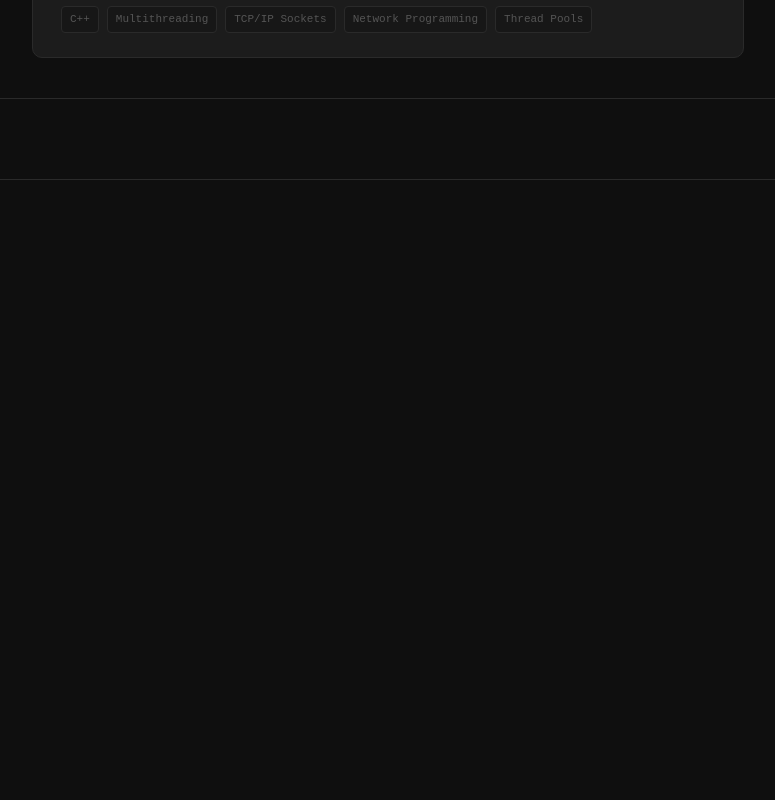
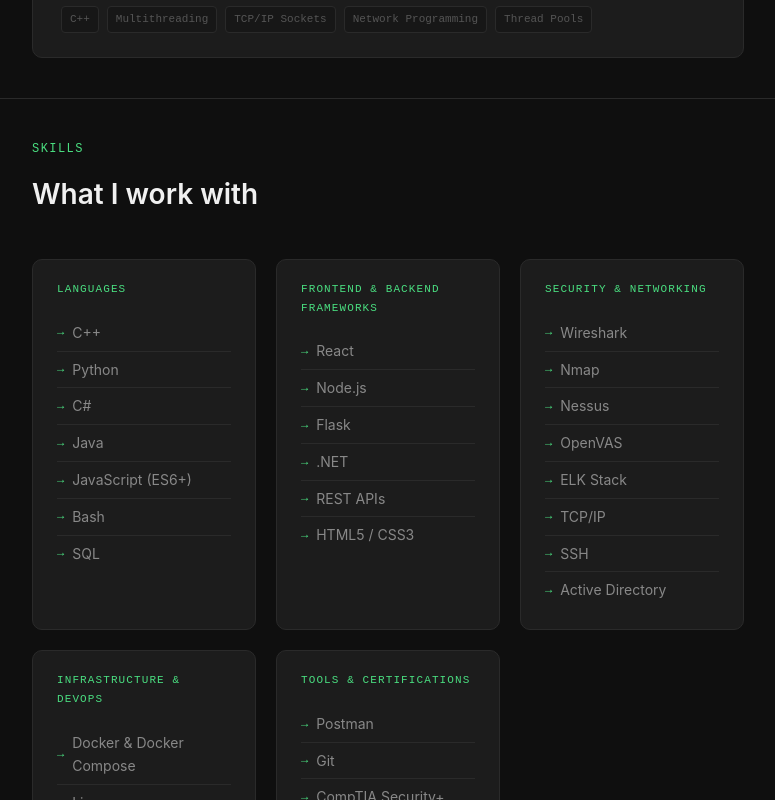
Before and after one commit to Abdihakim-bit/portfolio, a React app: page / in a window 1280 px wide. Shown: the part 2900-3700 px from the top of the page, without its empty margins (252-1027 px from the left). Before the commit the page ends 3160 px from the top, so only its background shows below. Built offline with nearby package versions, Linux system fonts and the light colour scheme; the HTML template or start-up script is replaced by a standard one.

Commit message:
Updated the skills sections

```diff
--- a/src/components/Skills.jsx
+++ b/src/components/Skills.jsx
@@ -1,7 +1,54 @@
 import React from 'react';
+import styles from './Skills.module.css';
+
+const skills = [
+  {
+    category: 'Languages',
+    items: ['C++', 'Python', 'C#', 'Java', 'JavaScript (ES6+)', 'Bash', 'SQL'],
+  },
+  {
+    category: 'Frontend & Backend Frameworks',
+    items: ['React', 'Node.js', 'Flask', '.NET', 'REST APIs', 'HTML5 / CSS3'],
+  },
+  {
+    category: 'Security & Networking',
+    items: ['Wireshark', 'Nmap', 'Nessus', 'OpenVAS', 'ELK Stack', 'TCP/IP', 'SSH', 'Active Directory'],
+  },
+  {
+    category: 'Infrastructure & DevOps',
+    items: ['Docker & Docker Compose', 'Linux (Arch/Ubuntu/Kali)', 'GitHub Actions', 'Azure DevOps', 'VirtualBox'],
+  },
+  {
+    category: 'Tools & Certifications',
+    items: ['Postman', 'Git', 'CompTIA Security+', 'ISC² Certified in Cybersecurity (CC)'],
+  },
+];
 
 export default function Skills() {
-    return (
-        <section id="skills" style={{ borderTop: '1px solid var(--border)', padding: '40px 0' }}></section>
-    );
+  return (
+    <section id="skills" className={styles.skillsSection}>
+      <div className="container">
+        <p className="section-label">Skills</p>
+        <h2 className="section-title">What I work with</h2>
+
+        <div className={styles.grid}>
+          {skills.map(group => (
+            <div key={group.category} className={styles.categoryCard}>
+              <p className={styles.categoryTitle}>
+                {group.category}
+              </p>
+              <ul className={styles.itemList}>
+                {group.items.map(item => (
+                  <li key={item} className={styles.skillItem}>
+                    <span className={styles.arrowIndicator}>→</span>
+                    {item}
+                  </li>
+                ))}
+              </ul>
+            </div>
+          ))}
+        </div>
+      </div>
+    </section>
+  );
 }
--- a/src/components/Skills.module.css
+++ b/src/components/Skills.module.css
@@ -0,0 +1,50 @@
+.skillsSection {
+  border-top: 1px solid var(--border);
+  padding: 40px 0;
+}
+
+.grid {
+  display: grid;
+  grid-template-columns: repeat(auto-fit, minmax(200px, 1fr));
+  gap: 20px;
+}
+
+.categoryCard {
+  background: var(--bg-card);
+  border: 1px solid var(--border);
+  border-radius: 10px;
+  padding: 20px 24px;
+}
+
+.categoryTitle {
+  font-family: var(--mono);
+  font-size: 11px;
+  color: var(--accent);
+  letter-spacing: 0.1em;
+  text-transform: uppercase;
+  margin-bottom: 16px;
+}
+
+.itemList {
+  list-style: none;
+}
+
+.skillItem {
+  font-size: 14px;
+  color: var(--text-secondary);
+  padding: 6px 0;
+  border-bottom: 1px solid var(--border);
+  display: flex;
+  align-items: center;
+  gap: 8px;
+}
+
+.skillItem:last-child {
+  border-bottom: 1px solid transparent;
+}
+
+.arrowIndicator {
+  color: var(--accent);
+  font-family: var(--mono);
+  font-size: 12px;
+}
```
